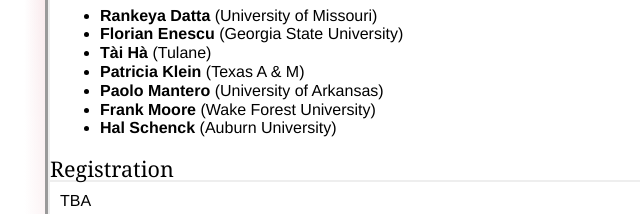
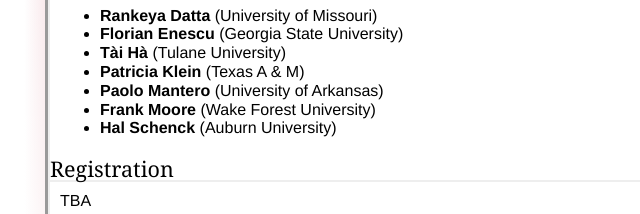
Before and after one commit to thomaspolstra/cats-math.github.io, a plain HTML site: page index.html in a window 1280 px wide. Shown: the part 375-589 px from the top of the page, 110-750 px from the left. Drawn offline with Linux system fonts and the light colour scheme.

Commit message:
adjusted names to formalize

```diff
--- a/index.html
+++ b/index.html
@@ -34,7 +34,7 @@
       <ul>
 	<li><b>Rankeya Datta</b> (University of Missouri) </li>
 	<li><b>Florian Enescu</b> (Georgia State University) </li>
-        <li><b>T&agrave;i H&agrave;</b> (Tulane) </li>
+        <li><b>T&agrave;i H&agrave;</b> (Tulane University) </li>
 	<li><b>Patricia Klein</b> (Texas A &#38 M) </li>
 	<li><b>Paolo Mantero</b> (University of Arkansas) </li>
         <li><b>Frank Moore</b> (Wake Forest University) </li>
```
